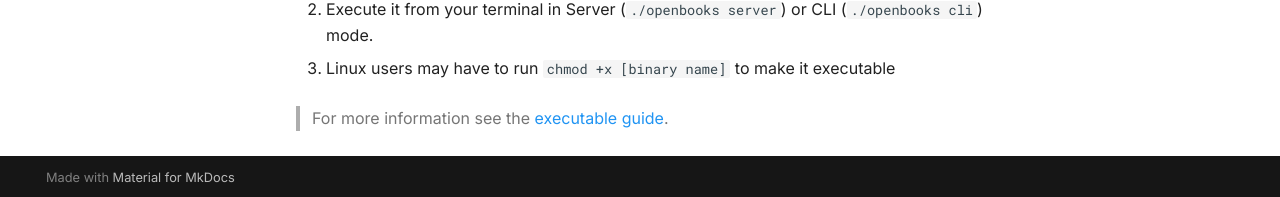
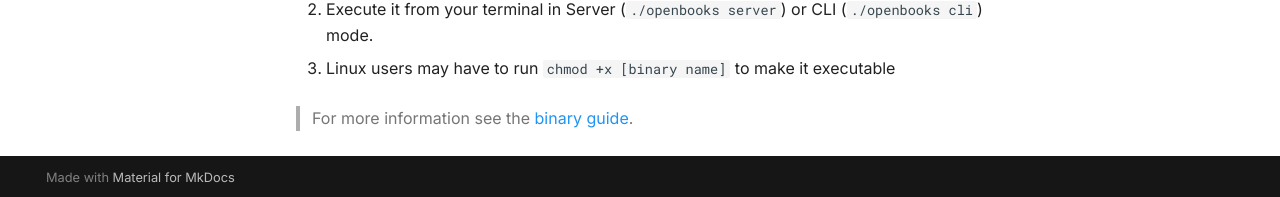
Before and after one commit to evan-buss/openbooks, an MkDocs documentation site: the page built from docs/docs/getting-started.md, in a window 1280 px wide and 1169 px high. Shown: the part 969-1166 px from the top of the window. Built offline with MkDocs 1.6.1 and Material for MkDocs 9.7.7, drawn with Linux system fonts in a browser that asks for light colours; comment, search, counter and statistics services are not loaded.

```diff
--- a/docs/docs/getting-started.md
+++ b/docs/docs/getting-started.md
@@ -29,4 +29,4 @@ If you'd prefer to use OpenBooks from your terminal, check out [CLI Mode](./conf
 
    - Linux users may have to run `chmod +x [binary name]` to make it executable
 
-> For more information see the [executable guide](./setup/executable.md).
+> For more information see the [binary guide](./setup/binary.md).
--- a/docs/mkdocs.yml
+++ b/docs/mkdocs.yml
@@ -2,6 +2,7 @@ site_name: OpenBooks
 site_url: https://evan-buss.github.io/openbooks
 repo_name: OpenBooks
 repo_url: https://github.com/evan-buss/openbooks
+edit_uri: tree/master/docs/docs
 
 markdown_extensions:
   - attr_list
```
Also changed, not shown: docs/docs/setup/docker.md (+1 -1 lines), docs/requirements.txt (+25 -18 lines).
